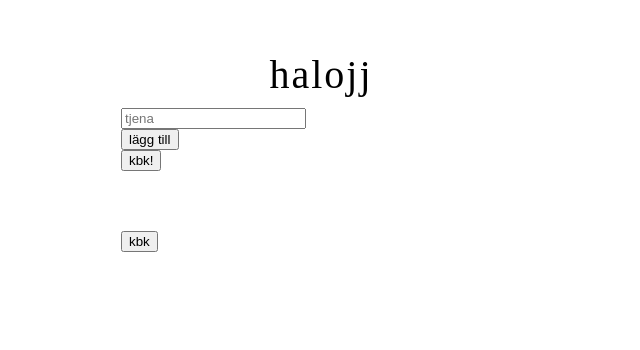
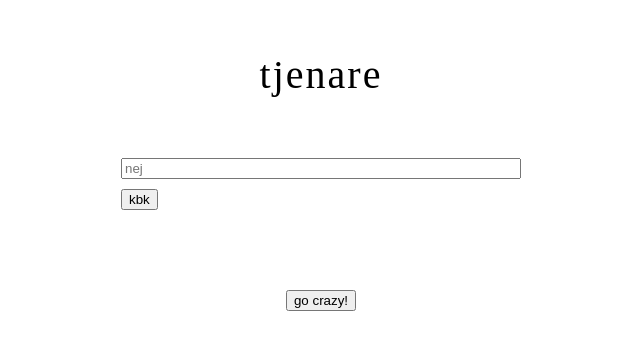
Before and after one commit to tillfeldt/denice, a plain HTML site: page index.html in a window 1280 px wide. Shown: the part 126-476 px from the top of the page, without its empty margins (319-959 px from the left). Drawn offline with Linux system fonts and the light colour scheme.

Commit message:
Vet inte vad jag gjort nu men ok

```diff
--- a/index.html
+++ b/index.html
@@ -6,16 +6,13 @@
     <link href="./main.css" rel="stylesheet" type="text/css">
   </head>
   <body>
-    <h1>halojj</h1>
-      <div>
-        <input placeholder="tjena"></input>
-      <div>
-      <button>lägg till</button>
-    <div>
-      <button>kbk!</button>
+    <h1>tjenare</h1>
     <div class="inputSection">
       <div class="inputs">
+        <input placeholder="nej"></input>
       </div>
       <button class="add0ption">kbk</button>
+    </div>
+    <button>go crazy!</button>
   </body>
 </html>
```
